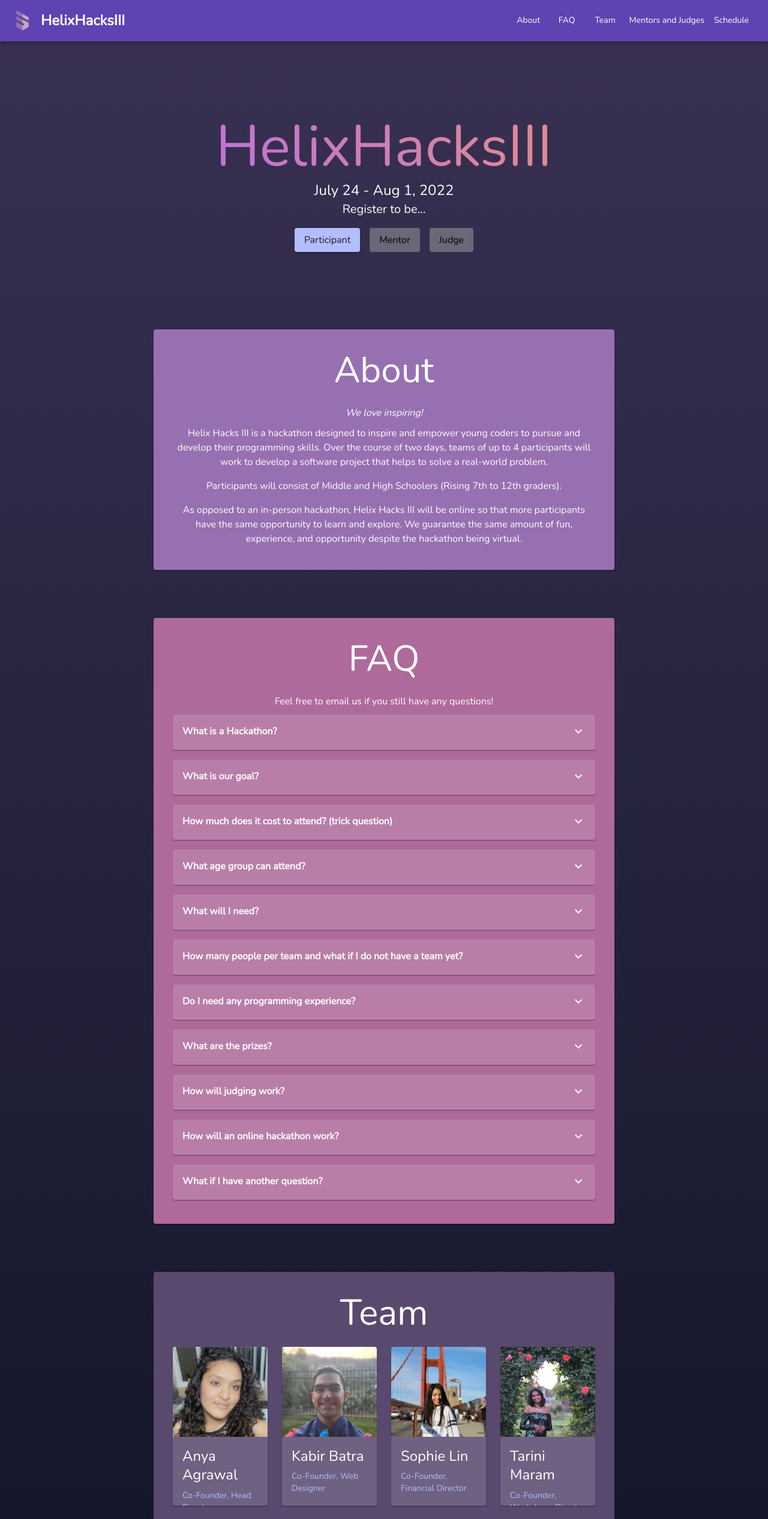
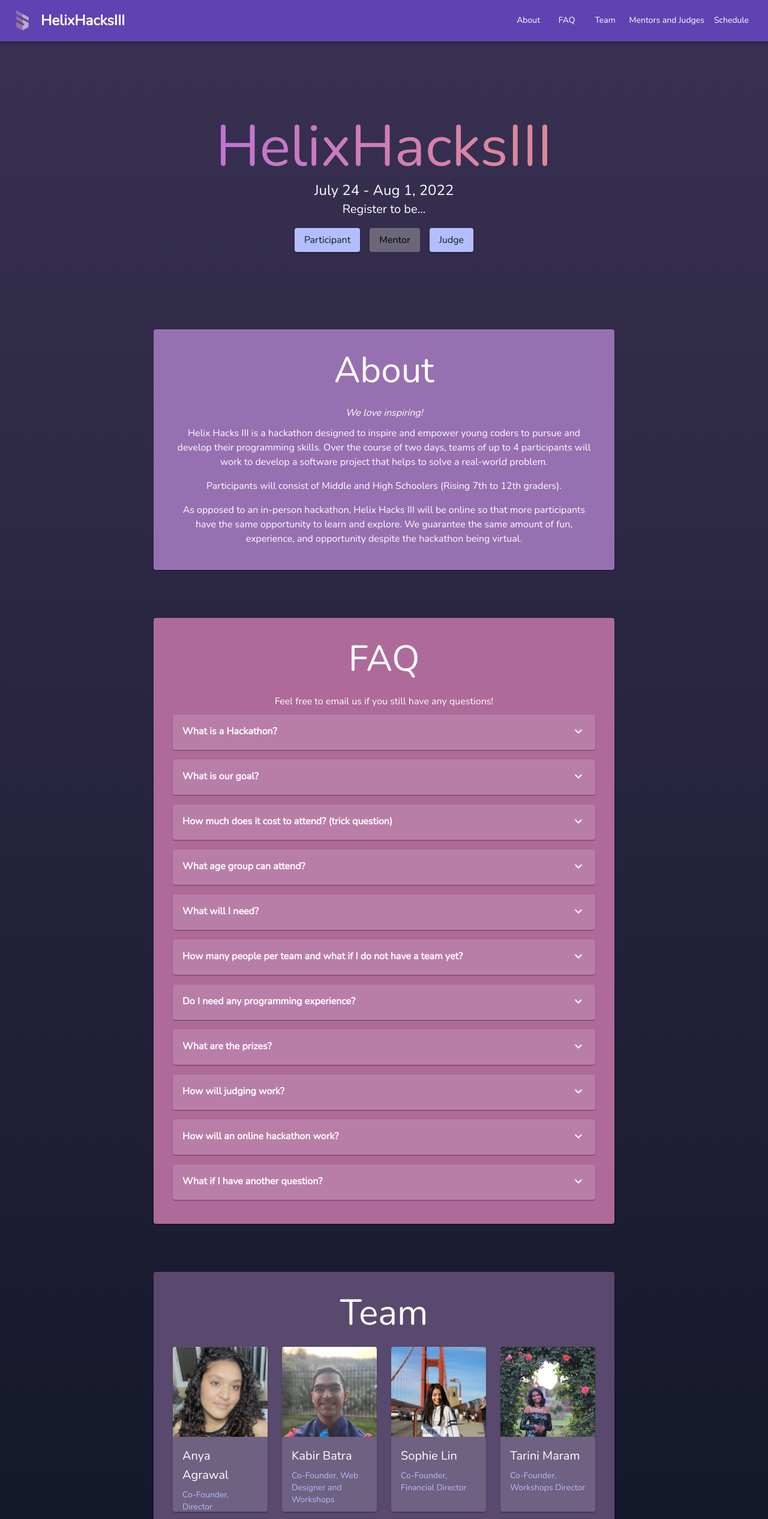
Before and after one commit to kabirbatraa/helixhacksiii, a React (Create React App) app: page / in a window 1280 px wide. Shown: the top 2532 px of the page at 60% size. Built offline with nearby package versions, Linux system fonts and the light colour scheme; grey boxes are pictures that could not be loaded; the HTML template or start-up script is replaced by a standard one.

Commit message:
minor ui changes

```diff
--- a/src/App.js
+++ b/src/App.js
@@ -170,12 +170,12 @@ const teamData = [
   {
     name: "Anya Agrawal",
     url: Anya,
-    position: "Co-Founder, Head Director",
+    position: "Co-Founder, Director",
   },
   {
     name: "Kabir Batra",
     url: Kabir,
-    position: "Co-Founder, Web Designer",
+    position: "Co-Founder, Web Designer and Workshops",
   },
   {
     name: "Sophie Lin",
@@ -190,12 +190,12 @@ const teamData = [
   {
     name: "Karen Zhang",
     url: Karen,
-    position: "Financial/Marketing Team",
+    position: "Financial/ Marketing Team",
   },
   {
     name: "Armaan Gomes",
     url: Armaan,
-    position: "Financial/Marketing Team",
+    position: "Financial/ Marketing Team",
   },
   {
     name: "Aaditya Raj",
--- a/src/Header.js
+++ b/src/Header.js
@@ -23,13 +23,13 @@ export default function Header(props) {
         <Typography variant='h6' gutterBottom>Register to be...</Typography>
       </Box>
       <Box display="flex" justifyContent="center" >
-        <Button variant="contained" sx={{m: 1, fontSize: "1em"}} color="secondary" onClick={() => window.open("https://forms.gle/fpcuh6LWC4ZA6BGY9")}>
+        <Button variant="contained" sx={{m: 1, fontSize: "1em"}} color="secondary" onClick={() => window.open("https://forms.gle/uMecarmWPtMeLJpF6")}>
           Participant
         </Button>
         <Button variant="contained" sx={{m: 1, fontSize: "1em"}} color="secondary" disabled>
           Mentor
         </Button>
-        <Button variant="contained" sx={{m: 1, fontSize: "1em"}} color="secondary" disabled>
+        <Button variant="contained" sx={{m: 1, fontSize: "1em"}} color="secondary" onClick={() => window.open("https://forms.gle/BxH4RGrNnPxZF4dh6")}>
           Judge
         </Button>
       </Box>
--- a/src/PersonCard.js
+++ b/src/PersonCard.js
@@ -27,8 +27,8 @@ export default function PersonCard(props) {
         }}
       />
       {/* fixed height might look best (weird to have different offset heights) */}
-      <CardContent sx={{height: "75px"}}>
-        <Typography gutterBottom variant="h5" component="div">
+      <CardContent sx={{height: "85px"}}>
+        <Typography gutterBottom variant="h6" component="div">
           {props.name}
         </Typography>
         <Typography variant="body2" color="textSecondary">
```
